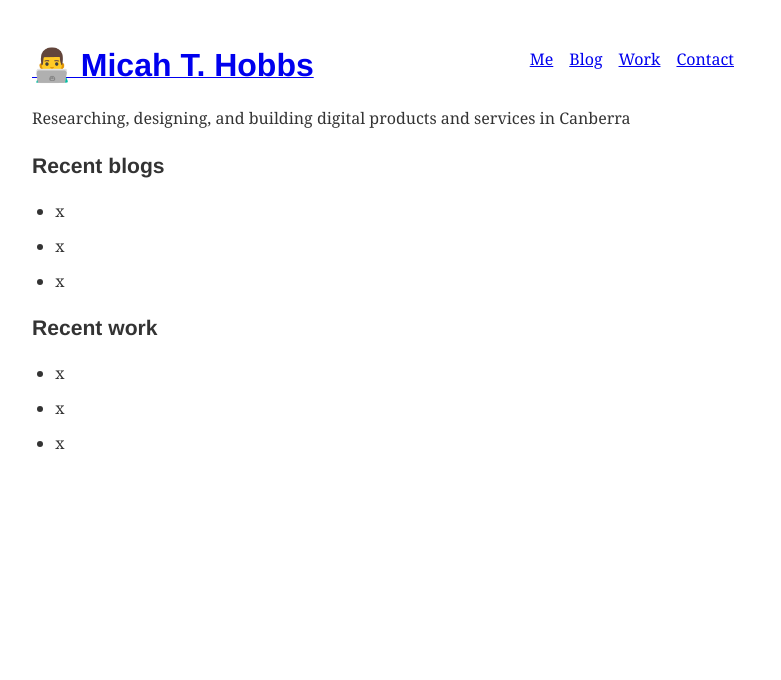
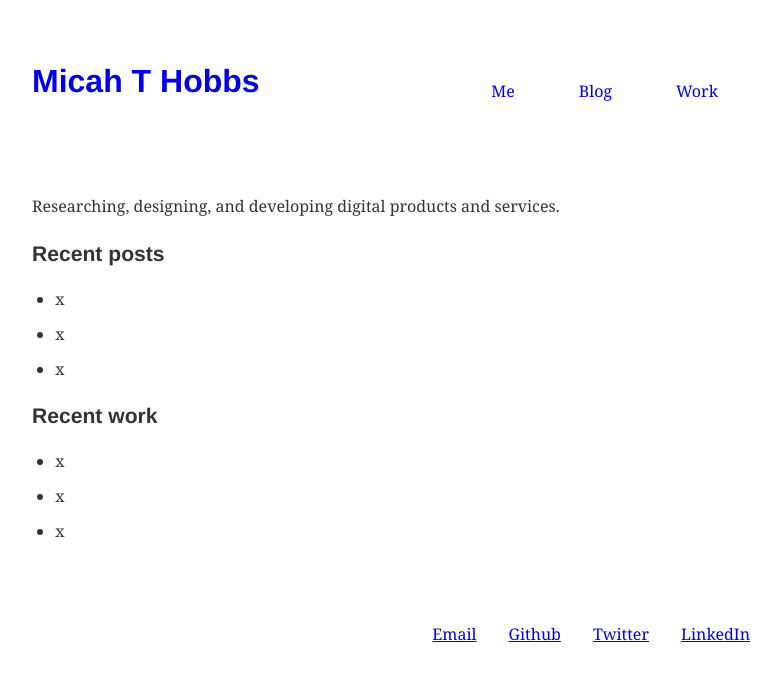
Before and after one commit to micahthobbs/micahthobbs.com, a Gatsby site: page / in a window 1280 px wide. Shown: the whole page, without its empty margins (249-1030 px from the left). Built offline with nearby package versions, Linux system fonts and the light colour scheme; Gatsby itself is replaced by a stand-in of ours; some packages are replaced by stand-ins of ours.

Commit message:
Dynamic link to blog post and other stuff

```diff
--- a/gatsby-config.js
+++ b/gatsby-config.js
@@ -7,7 +7,7 @@
 module.exports = {
   /* Your site config here */
   siteMetadata: {
-    title: `Micah T. Hobbs`
+    title: `Micah T Hobbs`
   },
   plugins: [
     {
--- /dev/null
+++ b/src/pages/components/footer.js
@@ -0,0 +1,14 @@
+import React from 'react';
+
+export default () => (
+    <div style={{ marginTop: `5rem`, marginBottom: `3rem` }}>
+        {/* <label>Search for anything </label>
+        <input type="text" value="" name="search"></input> */}
+        <ul style={{ listStyle: `none`, float: `right`, paddingLeft: `0` }}>
+            <li style={{ display: `inline-block`, marginLeft: `2rem` }}><a href="mailto:micahthobbs@gmail.com">Email</a></li>
+            <li style={{ display: `inline-block`, marginLeft: `2rem` }}><a href="https://github.com/micahthobbs">Github</a></li>
+            <li style={{ display: `inline-block`, marginLeft: `2rem` }}><a href="https://twitter.com/micahthobbs">Twitter</a></li>
+            <li style={{ display: `inline-block`, marginLeft: `2rem` }}><a href="https://www.linkedin.com/in/micahthobbs/">LinkedIn</a></li>
+        </ul>
+    </div>
+)
--- a/src/pages/components/header.js
+++ b/src/pages/components/header.js
@@ -3,3 +3,5 @@ import React from "react"
 const Header = (props) => <h1>{props.headerText}</h1>
 
 export default Header
+
+// TODO - delete this...
--- a/src/pages/components/layout.js
+++ b/src/pages/components/layout.js
@@ -1,9 +1,11 @@
 import React from "react"
 import { useStaticQuery, Link, graphql } from "gatsby"
 
+import Footer from "./footer"
+
 const ListLink = props => (
-  <li style={{ display: `inline-block`, marginRight: `1rem` }}>
-    <Link to={props.to}>{props.children}</Link>
+  <li style={{ display: `inline-block`, margin: `0 2rem`, padding: `1rem 0` }}>
+    <Link style={{ textDecoration: `none` }} to={props.to}>{props.children}</Link>
   </li>
 )
 
@@ -21,19 +23,20 @@ export default ({ children }) => {
     )
     return (
         <div style={{ margin: `3rem auto`, maxWidth: 750, padding: `0 1rem` }}>
-            <header style={{ marginBottom: `1.5rem` }}>
-            <Link to="/" style={{ textShadow: `none`, backgroundImage: `none` }}>
+            <header style={{ padding: `1rem 0`, marginBottom: `5rem` }}>
+            <Link to="/" style={{ textShadow: `none`, backgroundImage: `none`, textDecoration: `none` }}>
                 {/*<h2 style={{ display: `inline` }}>{data.site.siteMetadata.title}</h2>*/}
-                <h2 style={{ display: `inline`, fontSize: `2rem`, textDecoration: `none` }}>👨‍💻 Micah T. Hobbs</h2>
+                <h3 style={{ display: `inline`, fontSize: `2rem` }}><span style={{ fontSize: `2rem` }} >Micah T Hobbs</span></h3>
             </Link>
         <ul style={{ listStyle: `none`, float: `right` }}>
             <ListLink to="/me/">Me</ListLink>
             <ListLink to="/blog">Blog</ListLink>
             <ListLink to="/work">Work</ListLink>
-            <ListLink to="/contact/">Contact</ListLink>
+            {/* <ListLink to="/contact/">Contact</ListLink> */}
         </ul>
         </header>
         {children}
+        <Footer />
         </div>
     )
 }
--- a/src/pages/contact.js
+++ b/src/pages/contact.js
@@ -6,11 +6,13 @@ import Layout from "./components/layout"
 export default () => (
   <Layout>
     <h2>Contact</h2>
+    <p>I research, design, and build digital products and services.</p>
     <h3>Around the web</h3>
     <ul>
         <li>Email: <a href="mailto:micahthobbs@gmail.com">micahthobbs@gmail.com</a></li>
         <li>GitHub: <a href="mailto:micahthobbs@gmail.com">micahthobbs</a></li>
         <li>Twitter: <a href="https://twitter.com/micahthobbs">micahthobbs</a></li>
+        <li>LinkedIn: <a href="https://www.linkedin.com/in/micahthobbs/">micahthobbs</a></li>
 
     </ul>
     <p>
--- a/src/pages/index.js
+++ b/src/pages/index.js
@@ -6,9 +6,9 @@ import Layout from "./components/layout"
 export default () => (
     <Layout>
       <p>
-        Researching, designing, and building digital products and services in Canberra
+        Researching, designing, and developing digital products and services.
       </p>
-      <h3>Recent blogs</h3>
+      <h3>Recent posts</h3>
       <ul>
           <li>x</li>
           <li>x</li>
--- a/src/pages/me.js
+++ b/src/pages/me.js
@@ -6,7 +6,7 @@ export default () => (
     <Layout>
       <h2>Me</h2>
       <p>I'm Micah Thompson Hobbs. I'm a Service Designer and Digital Practitoner at <a href="https://www.pragma.com.au/" target="blank">Pragma</a></p>
-      <p>I started this website as a place to document everything I learn.</p>
+      <p>I built this place on the internets as for a few reasons: </p>
       <h2>Using</h2>
     </Layout>
   )
--- a/src/pages/work.js
+++ b/src/pages/work.js
@@ -4,7 +4,7 @@ import Layout from "./components/layout"
 export default () => (
     <Layout>
         <div>
-            <h3>List</h3>
+            <h3>Work</h3>
             <ul>
                 <li>X</li>
                 <li>X</li>
```
Also changed, not shown: src/pages/blog.js (+5 -3 lines).
